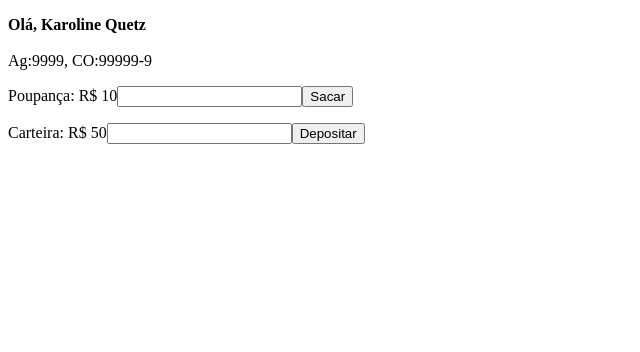
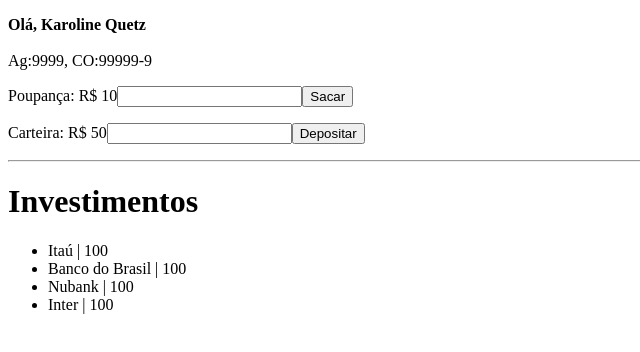
Before and after one commit to karolinequetz/Angular, an Angular app in the folder teste-unitario/: page / in a window 1280 px wide. Shown: the top 352 px of the page, without its empty margins (0-640 px from the left). Built offline with nearby package versions, Linux system fonts and the light colour scheme.

Commit message:
feat: created investments component

```diff
--- a/teste-unitario/src/app/shared/banking/banking.component.html
+++ b/teste-unitario/src/app/shared/banking/banking.component.html
@@ -16,3 +16,5 @@ Ag:9999, CO:99999-9
   <input id="input-depositar" type="text" #depositar>
   <button id="depositar" (click)="setDepositar(depositar.value)">Depositar</button>
 </p>
+
+<app-list></app-list>
--- /dev/null
+++ b/teste-unitario/src/app/shared/investiments/components/list/list.component.html
@@ -0,0 +1,8 @@
+<hr>
+<h1>Investimentos</h1>
+
+<ul>
+  <li *ngFor="let investment of investments" class="list-items">
+    {{investment.name}} | {{investment.value}}
+  </li>
+</ul>
--- /dev/null
+++ b/teste-unitario/src/app/shared/investiments/components/list/list.component.ts
@@ -0,0 +1,33 @@
+import { Component, OnInit } from '@angular/core';
+
+//Model
+import { Investments } from '../../model/investiments';
+
+@Component({
+  selector: 'app-list',
+  templateUrl: './list.component.html',
+  styleUrls: ['./list.component.scss'],
+})
+export class ListComponent implements OnInit {
+  public investments: Array<Investments> = [
+    {
+      name: 'Itaú',
+      value: 100,
+    },
+    {
+      name: 'Banco do Brasil',
+      value: 100,
+    },
+    {
+      name: 'Nubank',
+      value: 100,
+    },
+    {
+      name: 'Inter',
+      value: 100,
+    },
+  ];
+  constructor() {}
+
+  ngOnInit(): void {}
+}
--- /dev/null
+++ b/teste-unitario/src/app/shared/investiments/model/investiments.ts
@@ -0,0 +1,4 @@
+export interface Investments {
+  name: string;
+  value: number;
+}
```
Also changed, not shown: teste-unitario/src/app/app.module.ts (+5 -10 lines), teste-unitario/src/app/shared/investiments/components/list/list.component.scss (added), 2 other files (tests, documents, lock files or other folders).
